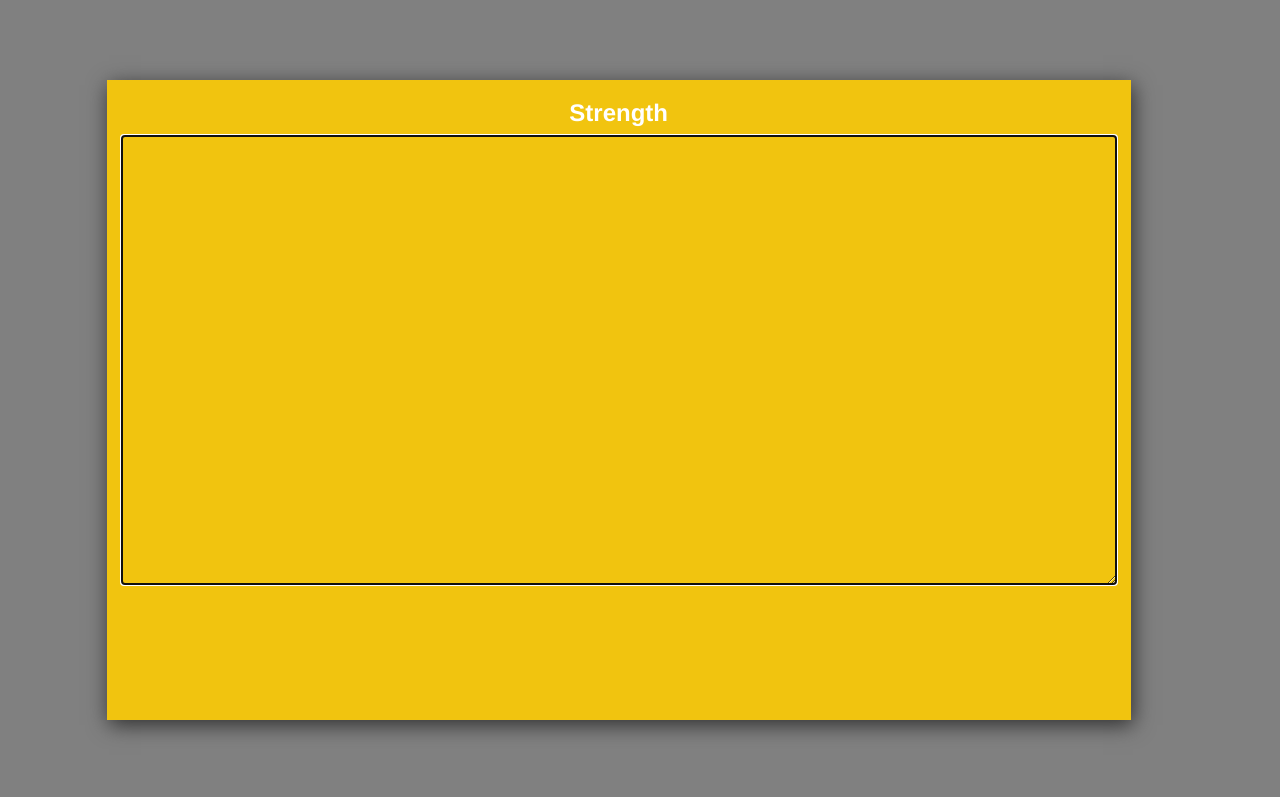
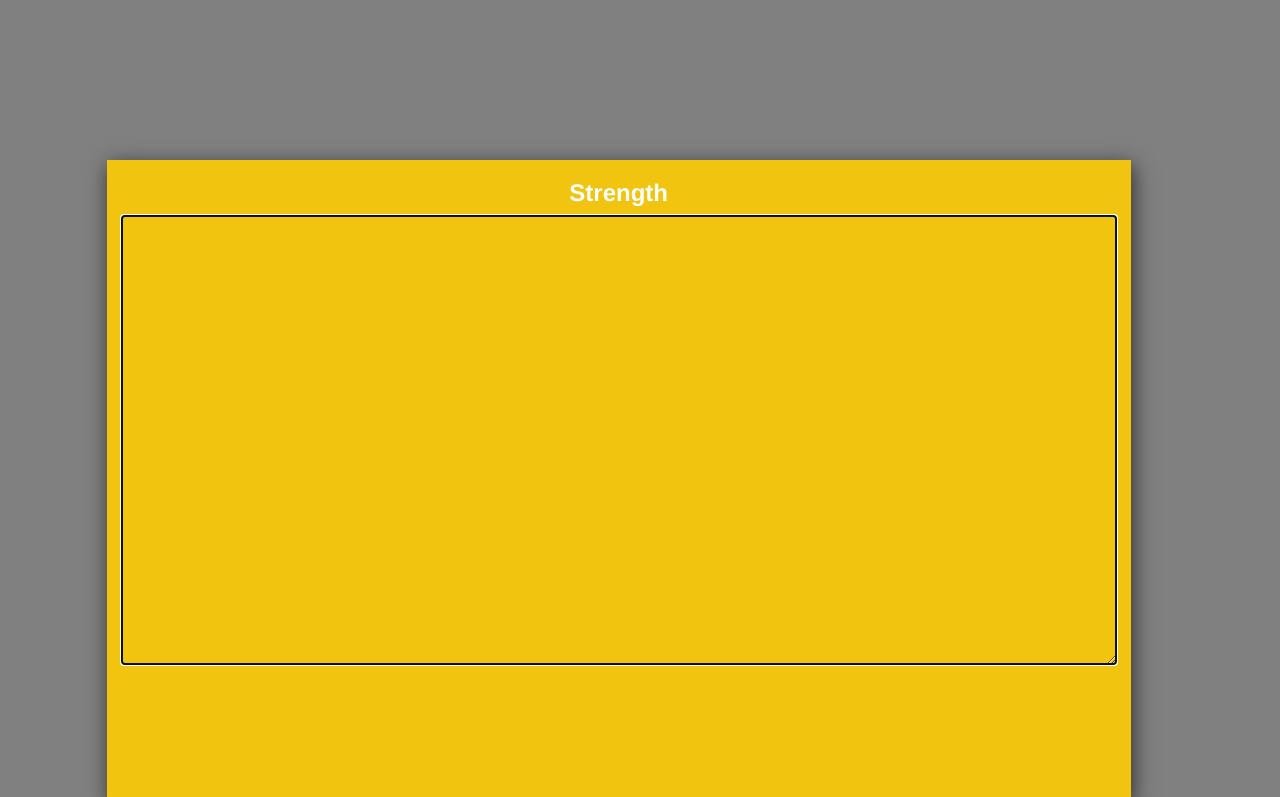
Before and after one commit to itch96/SWOT, a plain HTML site: page index.html in a window 1280 px wide. Both pictures are taken after a click on the element "Strength". Shown: the top 797 px of the page. Drawn offline with Linux system fonts and the light colour scheme.

Commit message:
Added a top margin on the divs when they get scrolled upon selecting.

```diff
--- a/jscript.js
+++ b/jscript.js
@@ -1,9 +1,11 @@
 var main = function(){
 	$('div').on('click', function(){
-		$(this).toggleClass('col-xs-8 col-xs-offset-1 active');
-		$('body').addClass('bactive');
+		$(this).toggleClass('col-xs-12 container col-xs-offset-1 active');
+		$('body').toggleClass('bactive');
 		$('body').animate({scrollTop: $(this).offset().top}, 300);
+		$(this).toggleClass('margindiv');
 	});
+
 	$('.strength').on('click', function(){
 		document.getElementById('str').disabled = false;
 	});
@@ -16,6 +18,7 @@ var main = function(){
 	$('.threat').on('click', function(){
 		document.getElementById('thr').disabled = false;
 	});
+
 	$(document).keyup(function(e){
 		if(e.keyCode == 27){
 			$('div').removeClass('col-xs-offset-1 col-xs-8 active');
--- a/style.css
+++ b/style.css
@@ -67,3 +67,6 @@ div > textarea {
 	text-align: center;
 	color: white;
 }
+.margindiv {
+	margin-top: 20vh;
+}
```
